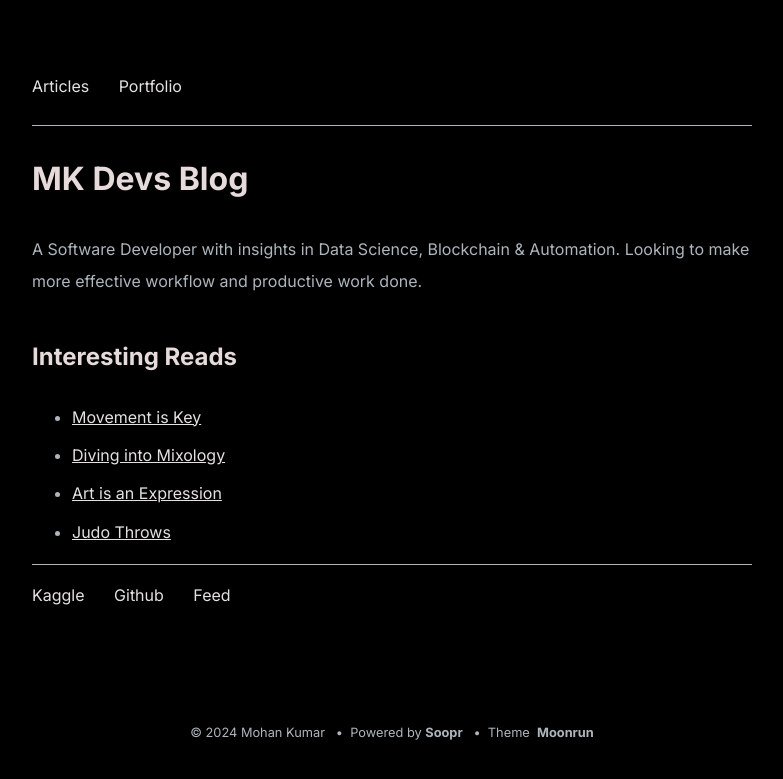
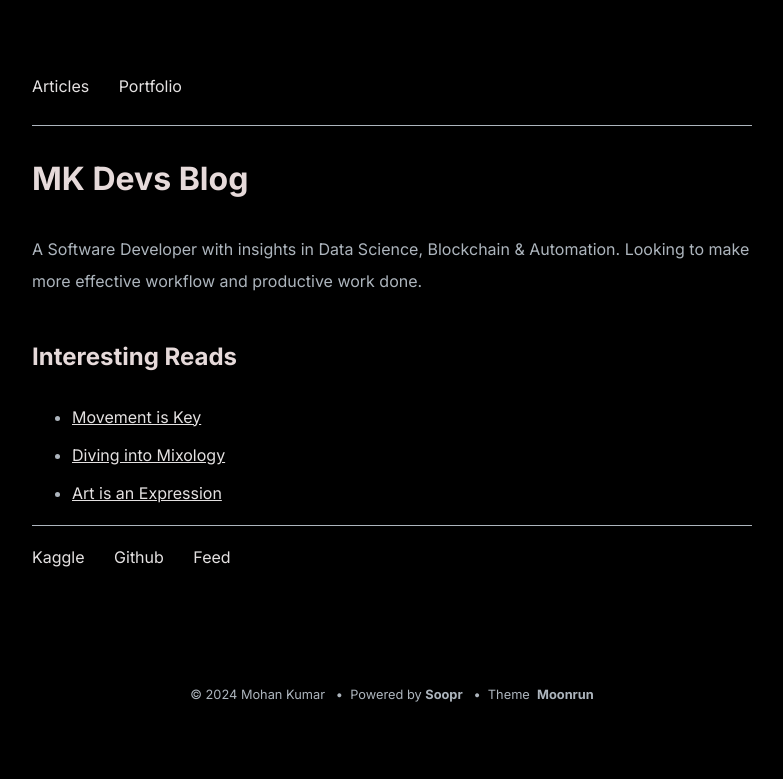
Before and after one commit to mk-xvi/mk-devc.github.io, a Jekyll site: the page built from index.md, in a window 1280 px wide. Shown: the top 779 px of the page, without its empty margins (248-1031 px from the left). Built offline with Jekyll 4.4.1, drawn with Linux system fonts in a browser that asks for light colours.

Commit message:
Update home.yml

```diff
--- a/_data/home.yml
+++ b/_data/home.yml
@@ -78,5 +78,3 @@ misc_entries:
     url: mixology&dj
   - title: Art is an Expression
     url: art
-  - title: Judo Throws
-    url: judo
```
